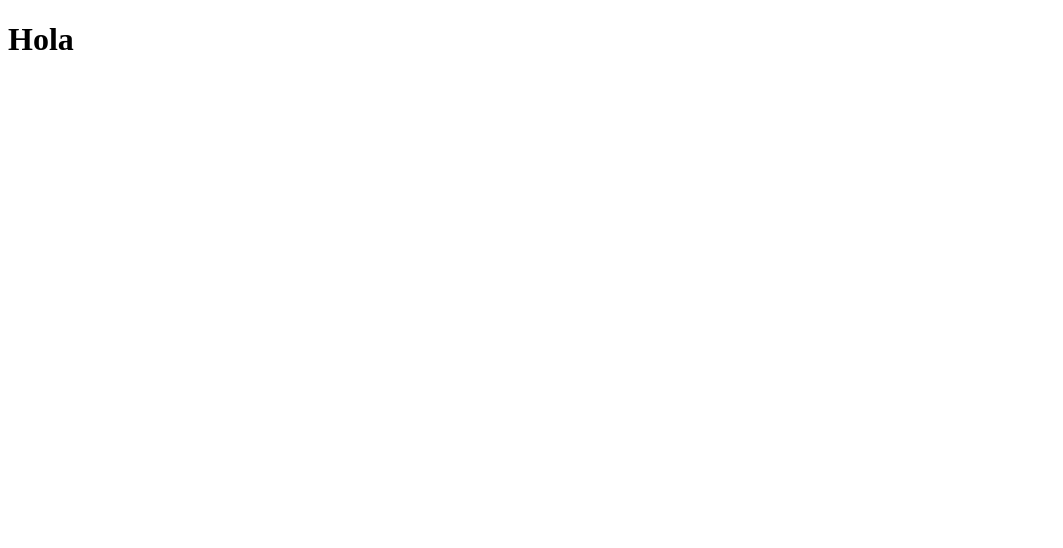
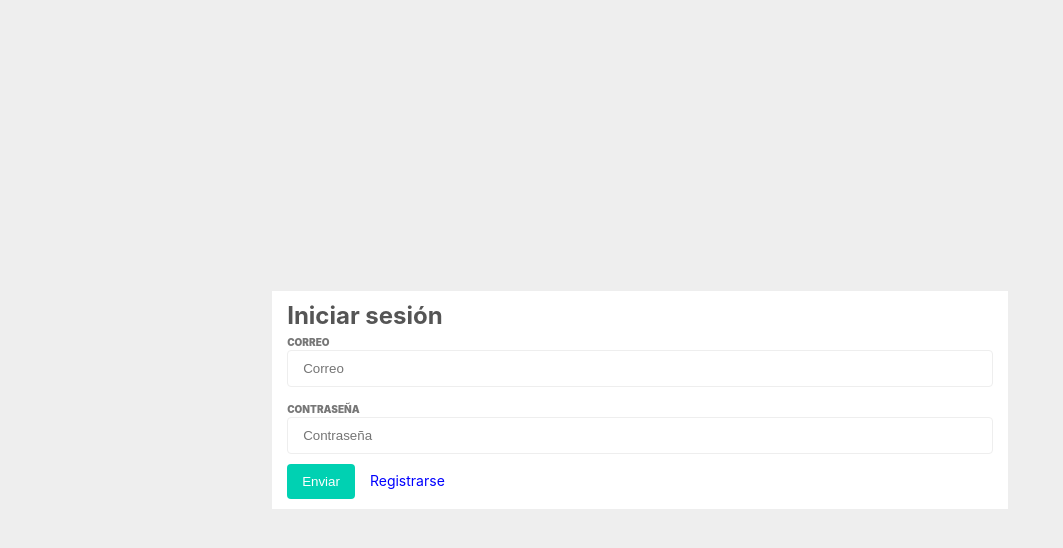
Before and after one commit to JhonelRios/Instaclon, a React app: page / in a window 1280 px wide. Shown: the top 548 px of the page, without its empty margins (0-1063 px from the left). Built offline with nearby package versions, Linux system fonts and the light colour scheme.

Commit message:
first components

```diff
--- /dev/null
+++ b/src/App.tsx
@@ -0,0 +1,29 @@
+import React from 'react';
+
+import GlobalStyle from './styles/GlobalStyle';
+
+import Card from './components/Card';
+import Container from './components/Container';
+import Input from './components/Input';
+import Button from './components/Button';
+import Title from './components/Title';
+import Link from './components/Link';
+
+const App: React.FC = () => {
+  return (
+    <>
+      <GlobalStyle />
+      <Container>
+        <Card>
+          <Title>Iniciar sesión</Title>
+          <Input placeholder="Correo" label="Correo" />
+          <Input placeholder="Contraseña" label="Contraseña" />
+          <Button>Enviar</Button>
+          <Link>Registrarse</Link>
+        </Card>
+      </Container>
+    </>
+  );
+};
+
+export default App;
--- /dev/null
+++ b/src/components/Button.tsx
@@ -0,0 +1,16 @@
+import React from 'react';
+import styled from 'styled-components';
+
+const ButtonStyled = styled.button`
+  color: #fff;
+  background-color: #00d1b2;
+  border: 0;
+  padding: 10px 15px;
+  border-radius: 4px;
+`;
+
+const Button: React.FC = (props) => {
+  return <ButtonStyled {...props} />;
+};
+
+export default Button;
--- /dev/null
+++ b/src/components/Card.tsx
@@ -0,0 +1,16 @@
+import React from 'react';
+import styled from 'styled-components';
+
+const Div = styled.div`
+  background-color: #fff;
+  padding: 10px 15px;
+  border: 1px solid #eee;
+`;
+
+const Card: React.FC = (props) => {
+  const { children } = props;
+
+  return <Div>{children}</Div>;
+};
+
+export default Card;
--- /dev/null
+++ b/src/components/Container.tsx
@@ -0,0 +1,20 @@
+import React from 'react';
+import styled from 'styled-components';
+
+const Div = styled.div`
+  background-color: #eee;
+  height: 100vh;
+  width: 100vw;
+  padding: 10px 15px;
+  display: flex;
+  justify-content: center;
+  align-items: center;
+`;
+
+const Container: React.FC = (props) => {
+  const { children } = props;
+
+  return <Div>{children}</Div>;
+};
+
+export default Container;
--- /dev/null
+++ b/src/components/Input.tsx
@@ -0,0 +1,36 @@
+import React from 'react';
+import styled from 'styled-components';
+
+const Span = styled.span`
+  font-size: 10px;
+  color: #777;
+  text-transform: uppercase;
+  font-weight: 900;
+`;
+
+const InputStyled = styled.input`
+  background-color: #fff;
+  padding: 10px 15px;
+  border: 1px solid #eee;
+  border-radius: 4px;
+  width: 100%;
+  margin-bottom: 10px;
+`;
+
+interface IInputProps {
+  placeholder?: string;
+  label: string;
+}
+
+const Input: React.FC<IInputProps> = (props) => {
+  const { label } = props;
+
+  return (
+    <>
+      <Span>{label}</Span>
+      <InputStyled {...props} />
+    </>
+  );
+};
+
+export default Input;
--- /dev/null
+++ b/src/components/Link.tsx
@@ -0,0 +1,14 @@
+import React from 'react';
+import styled from 'styled-components';
+
+const A = styled.a`
+  color: blue;
+  font-size: 14px;
+  padding: 15px;
+`;
+
+const Link: React.FC = (props) => {
+  return <A {...props} />;
+};
+
+export default Link;
--- /dev/null
+++ b/src/components/Title.tsx
@@ -0,0 +1,12 @@
+import React from 'react';
+import styled from 'styled-components';
+
+const H2 = styled.h2`
+  color: #555;
+`
+
+const Title: React.FC = (props) => {
+  return <H2 {...props} />;
+};
+
+export default Title;
--- a/src/index.tsx
+++ b/src/index.tsx
@@ -1,4 +1,6 @@
 import React from 'react';
 import ReactDOM from 'react-dom';
 
-ReactDOM.render(<h1>Hola</h1>, document.getElementById('app'));
+import App from './App';
+
+ReactDOM.render(<App />, document.getElementById('app'));
--- /dev/null
+++ b/src/styles/GlobalStyle.ts
@@ -0,0 +1,19 @@
+import { createGlobalStyle } from 'styled-components';
+
+const GlobalStyle = createGlobalStyle`
+  * {
+    padding: 0;
+    margin: 0;
+    box-sizing: border-box;
+  }
+
+  body {
+    font-family: -apple-system, BlinkMacSystemFont, 'Segoe UI', 'Roboto', 'Oxygen',
+    'Ubuntu', 'Cantarell', 'Fira Sans', 'Droid Sans', 'Helvetica Neue',
+    sans-serif;
+    -webkit-font-smoothing: antialiased;
+    -moz-osx-font-smoothing: grayscale;
+  }
+`;
+
+export default GlobalStyle;
```
Also changed, not shown: package.json (+5 -2 lines), 1 other file (tests, documents, lock files or other folders).
